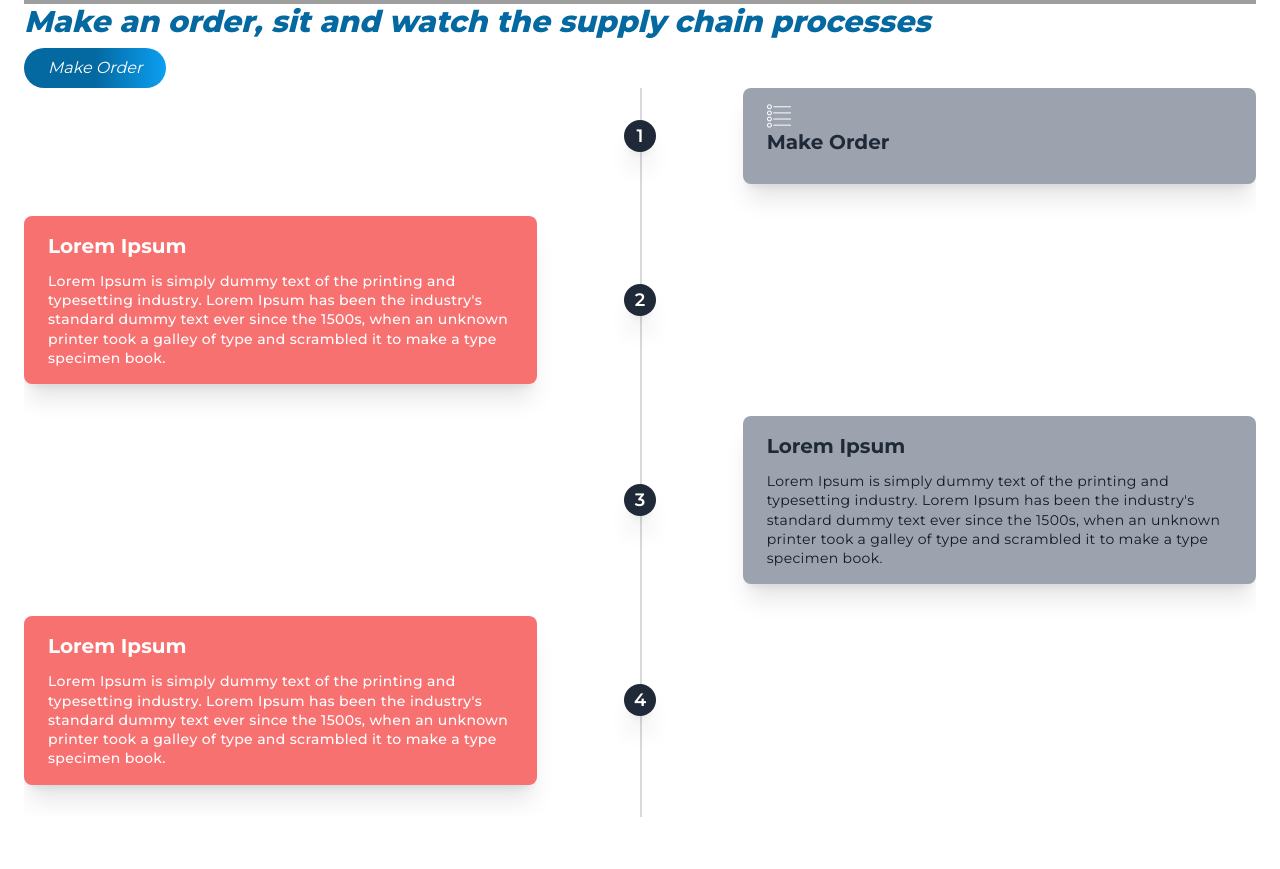
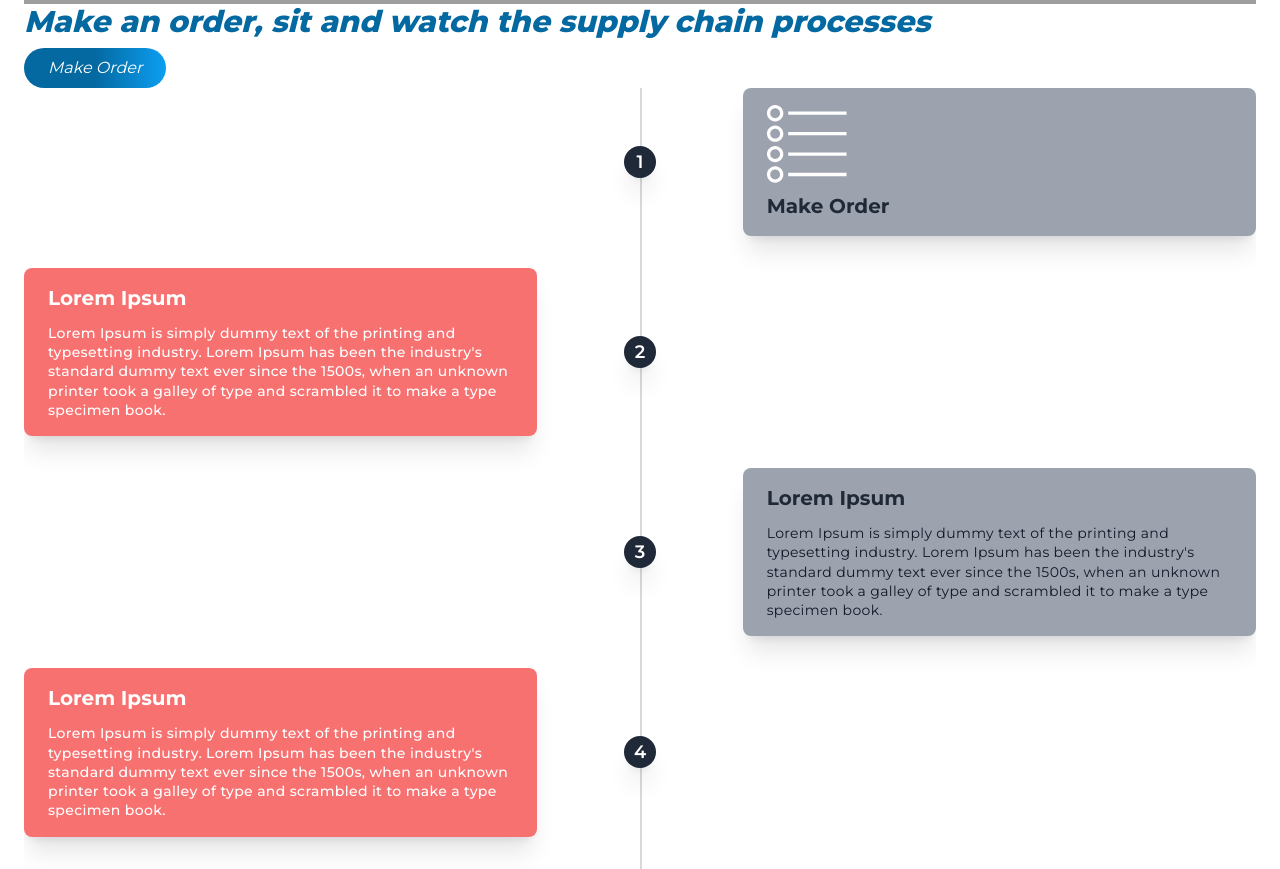
Before and after one commit to mendsalbert/schain, a Next.js app: page / in a window 1280 px wide. Shown: the part 2080-2949 px from the top of the page. Before the commit the page ends 2897 px from the top, so only its background shows below. Built offline with nearby package versions, Linux system fonts and the light colour scheme; grey boxes are pictures that could not be loaded.

Commit message:
schain ui

```diff
--- a/pages/index.tsx
+++ b/pages/index.tsx
@@ -56,8 +56,8 @@ const Index = (props: Props) => {
                 <h1 className="mx-auto font-semibold text-lg text-white">1</h1>
               </div>
               <div className="order-1 bg-gray-400 rounded-lg shadow-xl w-5/12 px-6 py-4">
-                <img src="/images/order.svg " className="w-6" />
-                <h3 className="mb-3 font-bold text-gray-800 text-xl">
+                <img src="/images/order.svg " className="w-20" />
+                <h3 className="mt-2 font-bold text-gray-800 text-xl">
                   Make Order
                 </h3>
               </div>
```
